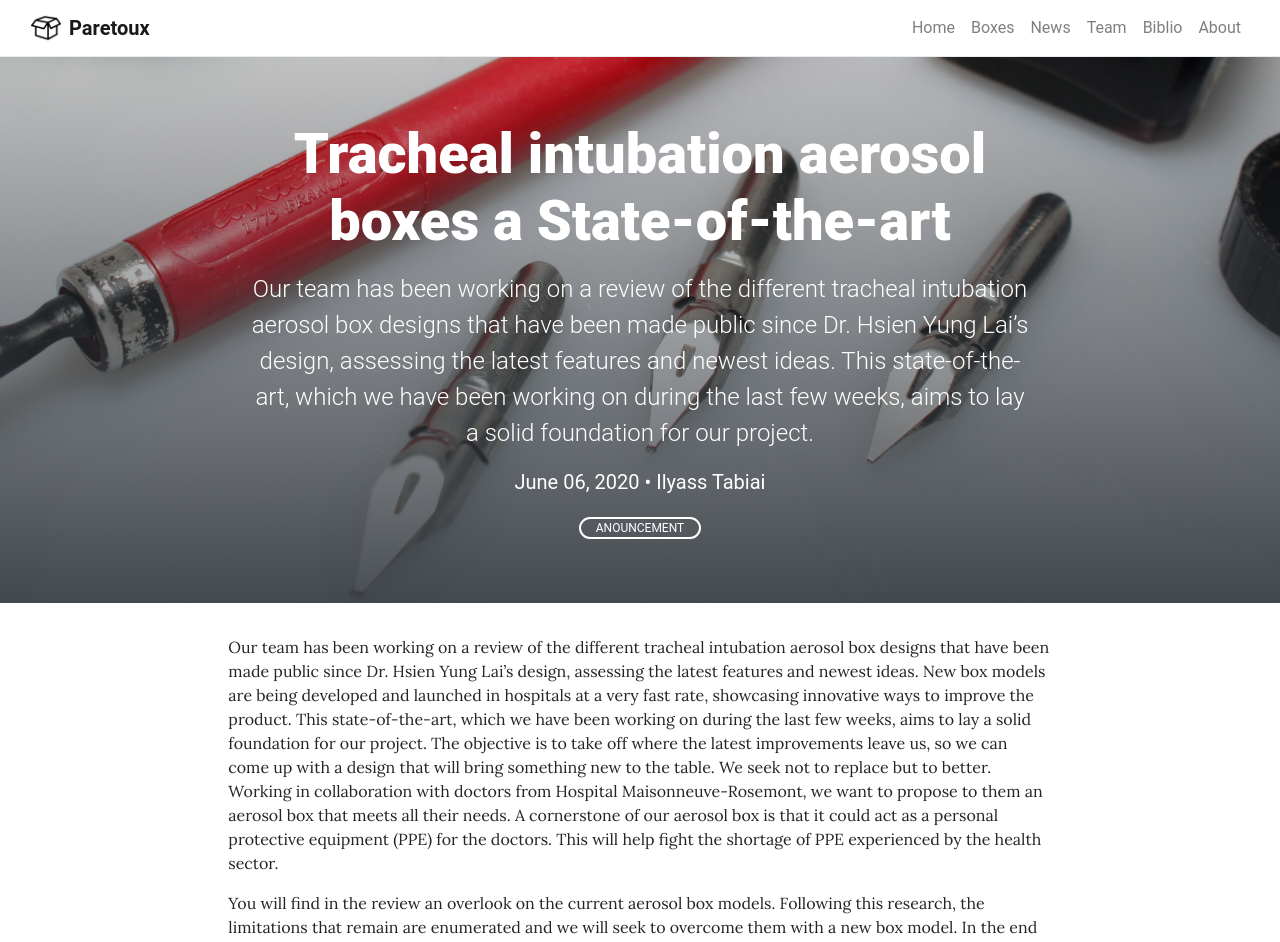
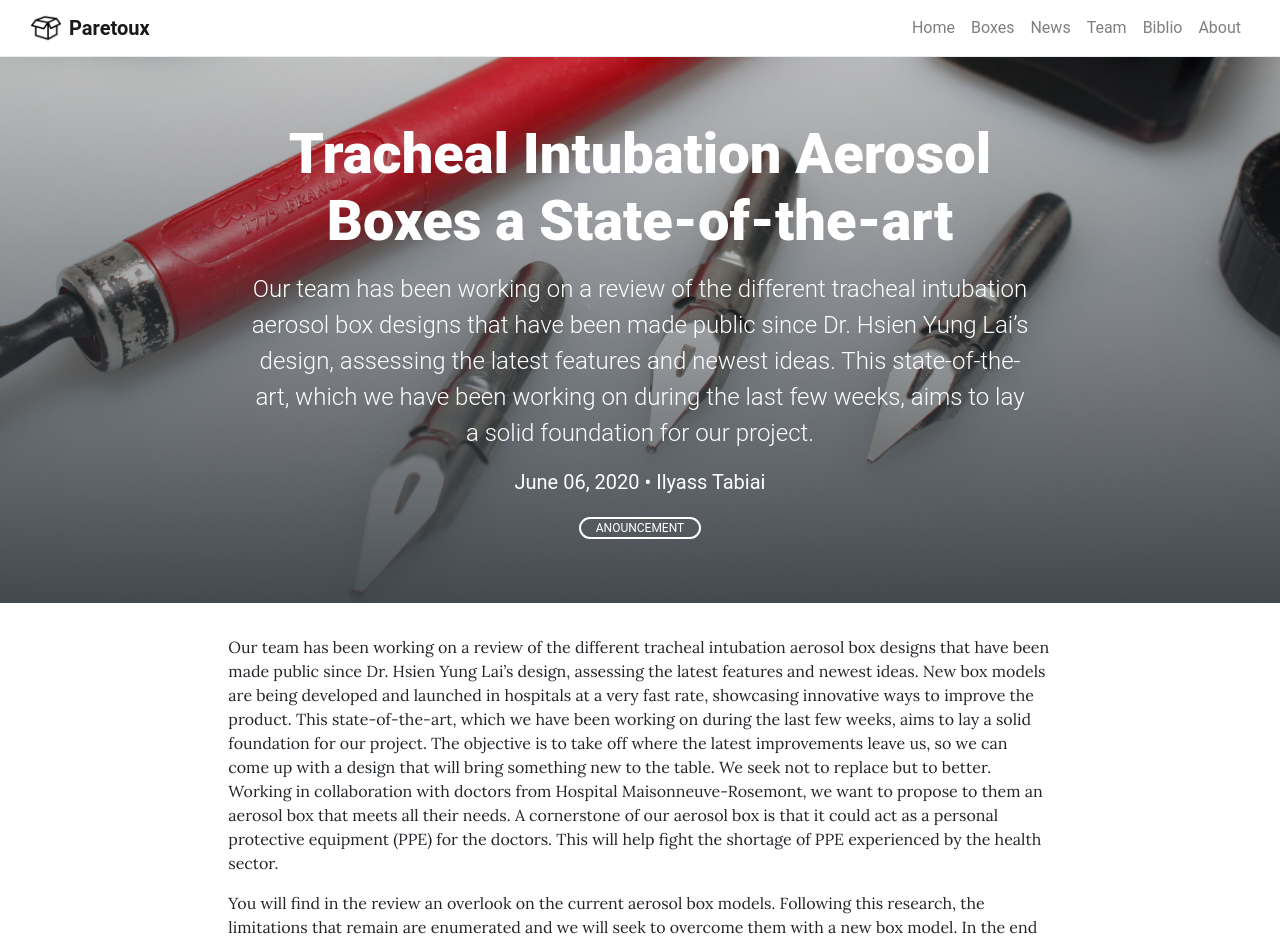
Before and after one commit to paretoux/paretoux.github.io, a Jekyll site: the page built from _posts/2020-06-06-firstdraft.md, in a window 1280 px wide. Shown: the top 942 px of the page. Built offline with Jekyll 4.4.1, drawn with Linux system fonts in a browser that asks for light colours.

```diff
--- a/_posts/2020-06-06-firstdraft.md
+++ b/_posts/2020-06-06-firstdraft.md
@@ -1,5 +1,5 @@
 ---
-title: Tracheal intubation aerosol boxes a State-of-the-art
+title: Tracheal Intubation Aerosol Boxes a State-of-the-art
 description: Our team has been working on a review of the different tracheal intubation aerosol box designs that have been made public since Dr. Hsien Yung Lai’s design, assessing the latest features and newest ideas. This state-of-the-art, which we have been working on during the last few weeks, aims to lay a solid foundation for our project.
 background: assets/img/splash/plume.jpg
 author: [Ilyass Tabiai]
```
